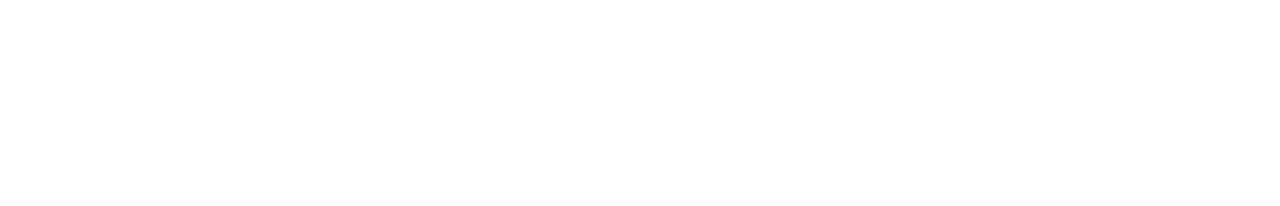
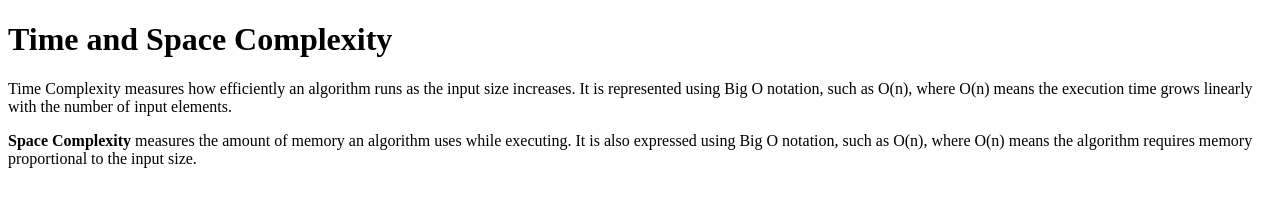
Before and after one commit to acciojob/time-and-space-complexity-tanayaasalkar1, a website: page main.html in a window 1280 px wide. Drawn offline with Linux system fonts and the light colour scheme.

Commit message:
created a submission

```diff
--- a/main.html
+++ b/main.html
@@ -8,6 +8,18 @@
 
 <body>
 	<!-- the entire body must be written by student -->
+	<h1>Time and Space Complexity</h1>
+	<p>Time Complexity measures how efficiently an algorithm
+		runs as the input size increases. It is represented using Big O
+		notation, such as O(n), where O(n) means the execution time
+		grows linearly with the number of input elements.
+	</p>
+	<p>
+		<b>Space Complexity</b> measures the amount of memory an
+		algorithm uses while executing. It is also expressed
+		using Big O notation, such as O(n), where O(n) means the
+		algorithm requires memory proportional to the input size.
+	</p>
     <script type="text/javascript" src="./script.js">
 </script>
 
```
